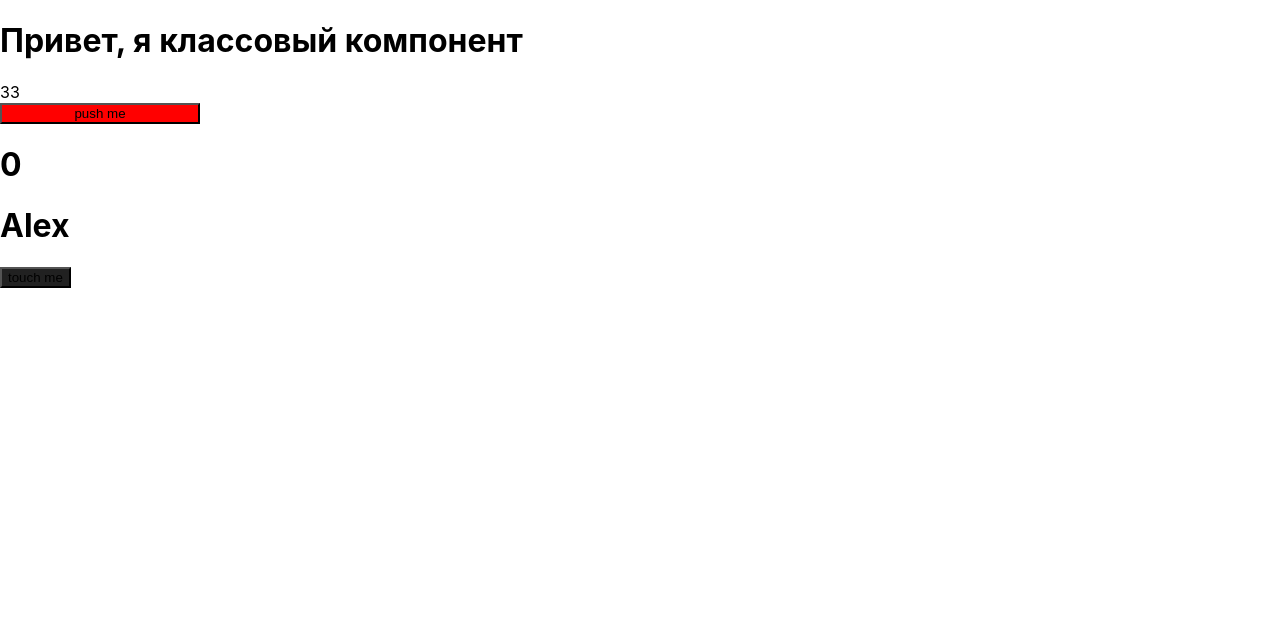
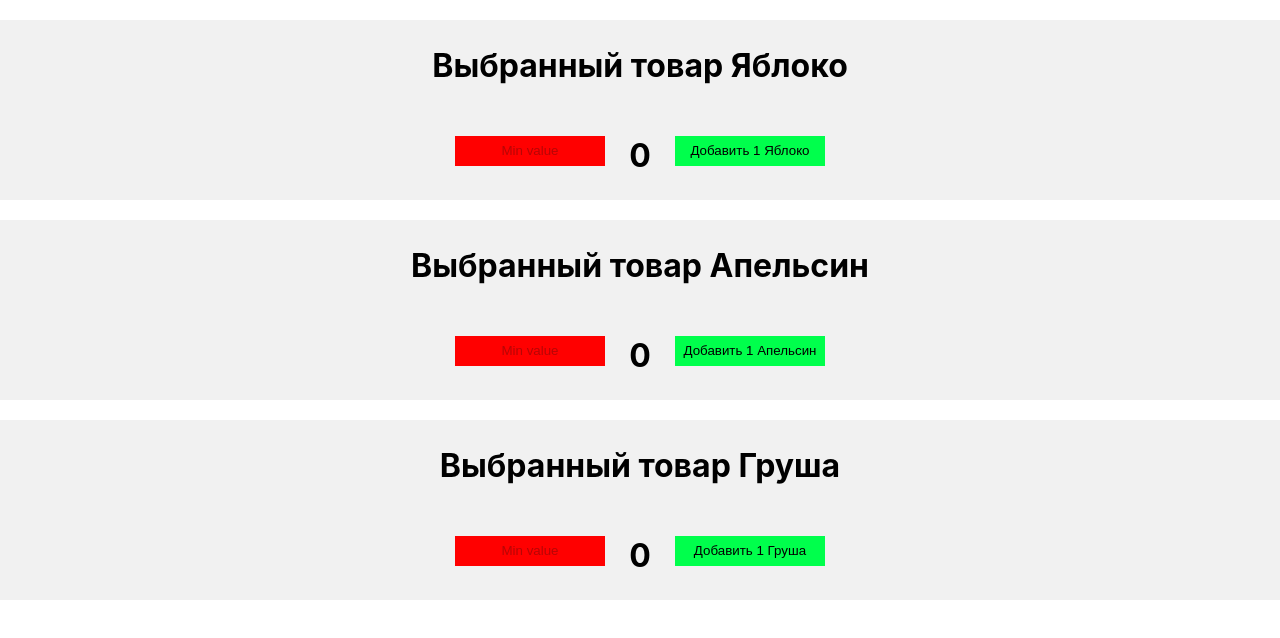
Before and after one commit to ukonsas28/first_lesson, a React (Create React App) app: page / in a window 1280 px wide. Shown: the top 638 px of the page. Built offline with nearby package versions, Linux system fonts and the light colour scheme.

Commit message:
done home work №2

```diff
--- a/src/App.tsx
+++ b/src/App.tsx
@@ -1,11 +1,16 @@
 import React from "react";
 import "./App.css";
-import ClassComponent from "./ClassComponent";
+import CustomCounter from "./CustomCounter";
 
 function App() {
+  // eslint-disable-next-line no-console
+  console.log("App => start");
+
   return (
     <>
-      <ClassComponent count={33} />
+      <CustomCounter title="Яблоко" limit={13} />
+      <CustomCounter title="Апельсин" limit={8} />
+      <CustomCounter title="Груша" limit={25} />
     </>
   );
 }
--- /dev/null
+++ b/src/Button.module.scss
@@ -0,0 +1,12 @@
+.button {
+  background: transparent;
+  border: none;
+  width: 150px;
+  height: 30px;
+  &_increment {
+    background-color: rgb(0, 255, 76);
+  }
+  &_decrement {
+    background-color: rgb(255, 0, 0);
+  }
+}
--- /dev/null
+++ b/src/Button.tsx
@@ -0,0 +1,37 @@
+import React from "react";
+import style from "./Button.module.scss";
+
+interface IProps {
+  title: string;
+  count: number;
+  handler(): void;
+  type: string;
+  limit: number;
+}
+
+class Button extends React.PureComponent<IProps> {
+  render() {
+    const { title, count, handler, type, limit } = this.props;
+    return (
+      <>
+        <button
+          className={`${style.button} ${
+            type === "decrement"
+              ? style.button_decrement
+              : style.button_increment
+          }`}
+          type="button"
+          onClick={handler}
+          disabled={
+            (type === "decrement" && count === 0) ||
+            (type === "increment" && count === limit)
+          }>
+          {(type === "increment" && count === limit && "Max value") ||
+            (type === "decrement" && count === 0 && "Min value") ||
+            title}
+        </button>
+      </>
+    );
+  }
+}
+export default Button;
--- a/src/ClassComponent.module.scss
+++ /dev/null
@@ -1,3 +0,0 @@
-.wrapper {
-  background-color: #212121;
-}
--- a/src/ClassComponent.tsx
+++ /dev/null
@@ -1,59 +0,0 @@
-import React from "react";
-import style from "./ClassComponent.module.scss";
-
-interface IProps {
-  data?: string;
-  count: number;
-}
-interface IState {
-  click: number;
-  name: string;
-}
-
-class ClassComponent extends React.Component<IProps, IState> {
-  constructor(props: IProps) {
-    super(props);
-    this.state = { click: 0, name: "Alex" };
-    this.secondHandle = this.secondHandle.bind(this);
-  }
-
-  handleClick = (a: number): any => () => {
-    console.log(a);
-    const { click } = this.state;
-    this.setState({ click: click + a });
-  };
-
-  secondHandle() {
-    const { click } = this.state;
-    this.setState({ click: click - 1, name: "Ivan" });
-  }
-
-  render() {
-    const { data, count } = this.props;
-    const { click, name } = this.state;
-
-    return (
-      <>
-        <h1>Привет, я классовый компонент</h1>
-        {data}
-        {count}
-        <br />
-        <button
-          type="button"
-          onClick={this.handleClick(3)}
-          style={{ width: "200px", backgroundColor: "red" }}>
-          push me
-        </button>
-        <h1>{click}</h1>
-        <h1>{name}</h1>
-        <button
-          type="button"
-          onClick={this.secondHandle}
-          className={style.wrapper}>
-          touch me
-        </button>
-      </>
-    );
-  }
-}
-export default ClassComponent;
--- /dev/null
+++ b/src/CustomCounter.module.scss
@@ -0,0 +1,21 @@
+.wrapper {
+  h1 {
+    margin: 0 auto;
+  }
+  background-color: rgb(241, 241, 241);
+  margin: 20px 0;
+  width: 100%;
+  height: 180px;
+  display: flex;
+  flex-direction: column;
+  justify-content: space-around;
+  align-items: center;
+}
+
+.card {
+  display: flex;
+  width: 400px;
+  button {
+    margin: 0 15px;
+  }
+}
--- /dev/null
+++ b/src/CustomCounter.tsx
@@ -0,0 +1,60 @@
+import React from "react";
+import style from "./CustomCounter.module.scss";
+import Button from "./Button";
+
+interface IProps {
+  title: string;
+  limit: number;
+}
+interface IState {
+  count: number;
+  increment: number;
+  decrement: number;
+}
+
+class CustomCounter extends React.Component<IProps, IState> {
+  constructor(props: IProps) {
+    super(props);
+    this.state = { count: 0, increment: 1, decrement: 1 };
+  }
+
+  incrementHandle = (increment: number): any => () => {
+    const { count } = this.state;
+    this.setState({ count: count + increment });
+  };
+
+  decrementHandle = (decrement: number): any => () => {
+    const { count } = this.state;
+    this.setState({ count: count - decrement });
+  };
+
+  render() {
+    const { title, limit } = this.props;
+    const { count, increment, decrement } = this.state;
+    return (
+      <>
+        <div className={style.wrapper}>
+          <h1>Выбранный товар {title}</h1>
+          <div className={style.card}>
+            <Button
+              title={`Убрать ${decrement} ${title}`}
+              count={count}
+              handler={this.decrementHandle(decrement)}
+              type="decrement"
+              limit={limit}
+            />
+            <h1>{count}</h1>
+            <Button
+              title={`Добавить ${increment} ${title}`}
+              count={count}
+              handler={this.incrementHandle(increment)}
+              type="increment"
+              limit={limit}
+            />
+          </div>
+        </div>
+      </>
+    );
+  }
+}
+export default CustomCounter;
```
Also changed, not shown: .eslintrc.json.
